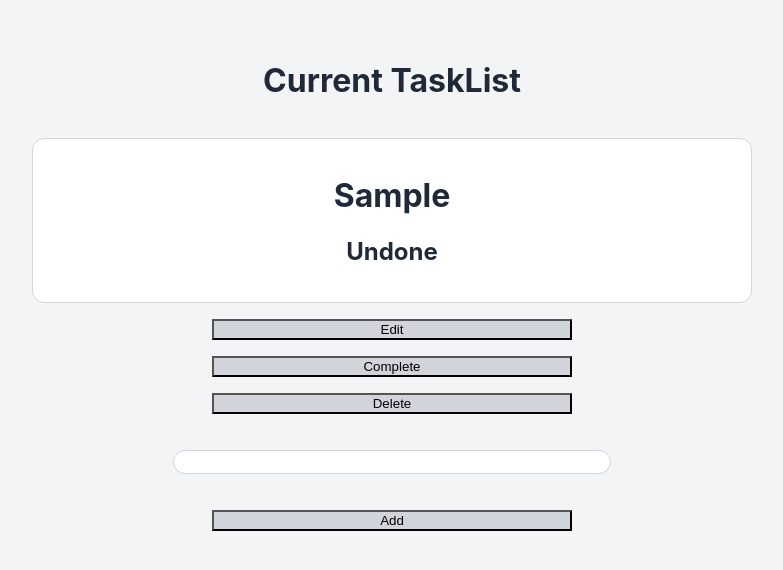
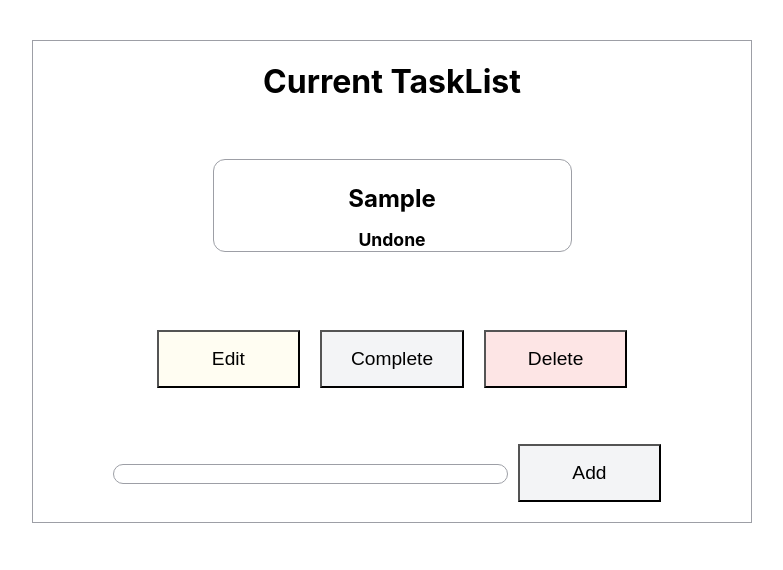
Before and after one commit to R1sen13/frontend_training, a React (Vite) app: page / in a window 1280 px wide. Both pictures are taken after typing "Sample" into the empty fields and a click on the button "Add". Shown: the top 570 px of the page, without its empty margins (248-1031 px from the left). Built offline with nearby package versions, Linux system fonts and the light colour scheme.

Commit message:
fix: added more styles

```diff
--- a/src/components/Button.tsx
+++ b/src/components/Button.tsx
@@ -2,7 +2,7 @@ import type { ButtonProps } from '../entities/Button/button.types.ts';
 
 function Button(props: ButtonProps) {
   return (
-    <button onClick={props.onClick} className="Button">
+    <button onClick={props.onClick} className={`Button Button--${props.variant}`}>
       {props.text}
     </button>
   );
--- a/src/components/TaskList.tsx
+++ b/src/components/TaskList.tsx
@@ -55,10 +55,15 @@ function TaskList(props: TaskListProps) {
       {props.tasks.map((task) => (
         <Fragment key={task.id}>
           <TaskCard name={task.name} completed={task.completed}></TaskCard>
+          <div className="TaskAction">
             {editingTaskId === task.id ? (
               <div>
-              <Input value={newTaskName} onChange={(event) => setNewTaskName(event.target.value)} />
+                <Input
+                  value={newTaskName}
+                  onChange={(event) => setNewTaskName(event.target.value)}
+                />
                 <Button
+                  variant="secondary"
                   text={'Save'}
                   onClick={() => {
                     editTask(task.id, newTaskName);
@@ -67,6 +72,7 @@ function TaskList(props: TaskListProps) {
               </div>
             ) : (
               <Button
+                variant="secondary"
                 text={'Edit'}
                 onClick={() => {
                   setEditingTaskId(task.id);
@@ -74,10 +80,16 @@ function TaskList(props: TaskListProps) {
                 }}
               ></Button>
             )}
-          <Button text={'Complete'} onClick={() => completeTask(task.id)}></Button>
-          <Button text={'Delete'} onClick={() => deleteTask(task.id)}></Button>
+            <Button
+              variant="primary"
+              text={'Complete'}
+              onClick={() => completeTask(task.id)}
+            ></Button>
+            <Button variant="danger" text={'Delete'} onClick={() => deleteTask(task.id)}></Button>
+          </div>
         </Fragment>
       ))}
+      <div className="TaskAdd">
         <Input
           value={newTask}
           onChange={(event) => {
@@ -86,6 +98,7 @@ function TaskList(props: TaskListProps) {
           }}
         ></Input>
         <Button
+          variant={'primary'}
           text={'Add'}
           onClick={() =>
             addTask({
@@ -95,6 +108,7 @@ function TaskList(props: TaskListProps) {
             })
           }
         ></Button>
+      </div>
       {error ? <div>{error}</div> : null}
     </div>
   );
--- a/src/entities/Button/button.types.ts
+++ b/src/entities/Button/button.types.ts
@@ -1,4 +1,5 @@
 export type ButtonProps = {
   text: string;
   onClick?: () => void;
+  variant?: 'primary' | 'secondary' | 'danger';
 };
--- a/src/styles/global.css
+++ b/src/styles/global.css
@@ -1,7 +1,12 @@
+* {
+  box-sizing: border-box;
+}
+
 :root {
   font-family: Inter, system-ui, sans-serif;
-  color: #1f2937;
-  background: #f3f4f6;
+  --border-color: #9d9fa6;
+  --background: #f3f4f6;
+  --secondary-background: rgb(243 244 246 / 0.8);
 }
 
 body {
@@ -12,43 +17,78 @@ body {
   width: min(100% - 32px, 720px);
   margin: 0 auto;
   padding: 40px 0;
+  text-align: center;
 }
 
 .TaskList {
+  box-sizing: border-box;
+  gap: 16px;
+  border: var(--border-color) 1px solid;
   display: grid;
-  gap: 16px;
 }
 
 .TaskCard {
-  padding: 16px;
-  border: 1px solid #d1d5db;
+  width: 50%;
+  height: 60%;
+  margin: 20px auto;
+  padding: 8px;
+  border: 1px solid var(--border-color);
   border-radius: 12px;
   background: white;
 }
 
+.TaskCard:hover {
+  background: var(--secondary-background);
+}
+
+.TaskCard h1 {
+  font-size: 150%;
+}
+
+.TaskCard h2 {
+  font-size: 110%;
+}
+
+.TaskAction {
+  display: block;
+  margin: 0px 0;
+}
+
 .Button {
-  background: #d1d5db;
+  cursor: pointer;
+  background: var(--background);
   color: black;
-  width: 50%;
-  margin: 0 auto;
+  width: 20%;
+  margin: 20px 10px;
+  font-size: 120%;
+  padding: 16px;
+}
+
+.Button--secondary {
+  background: #fffdf2;
+}
+
+.Button--danger {
+  background: #fde5e5;
 }
 
 .Button:hover {
   background: #f7f8ff;
 }
 
-div {
-  text-align: center;
-}
-
 .Input {
-  width: 60%;
+  width: 55%;
   margin: 20px auto;
   height: 20px;
-  border: 1px solid #d1d5db;
+  border: 1px solid var(--border-color);
   border-radius: 12px;
 }
 
 .Input:focus {
-  outline: none;
+  outline: 1px solid var(--border-color);
+  outline-offset: 2px;
 }
+
+.TaskAdd {
+  display: inline-block;
+}
```
Lines whose indentation alone changed are shown as unchanged.
